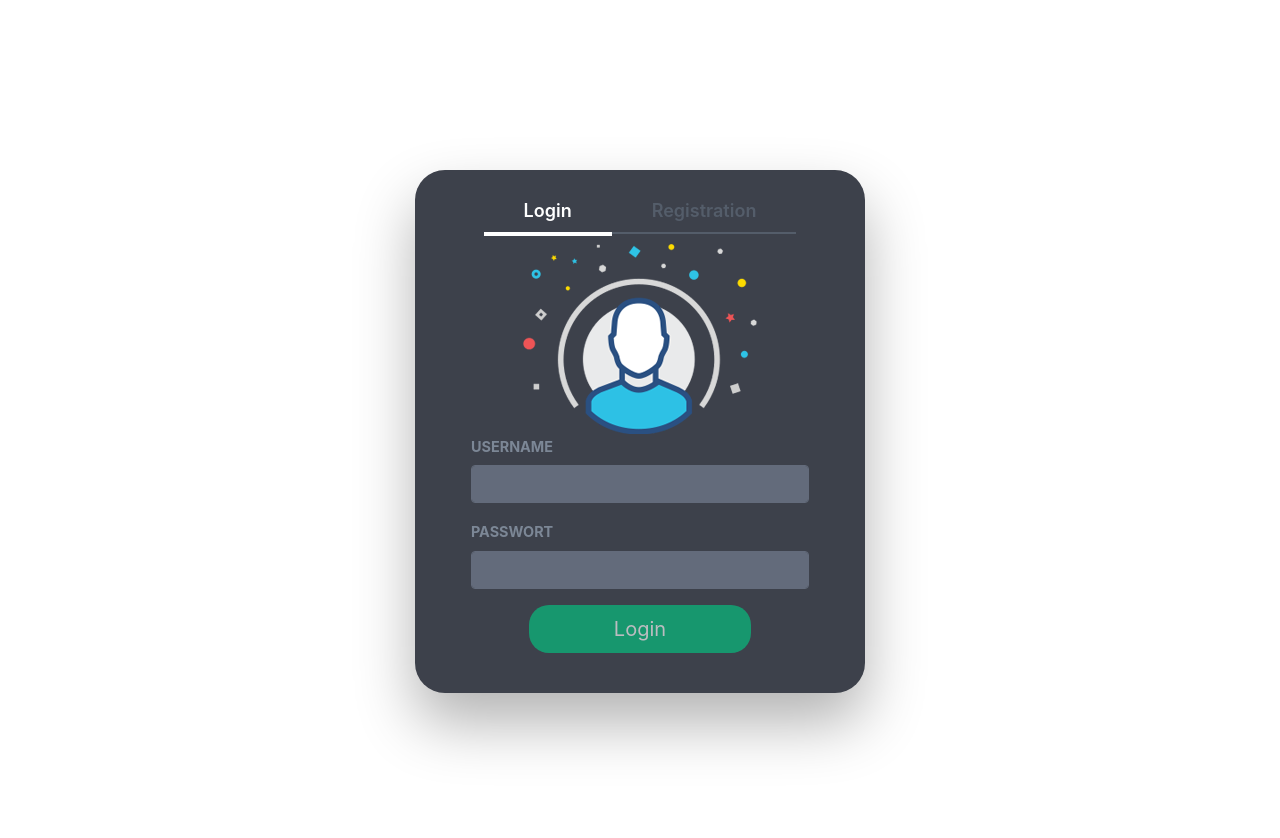
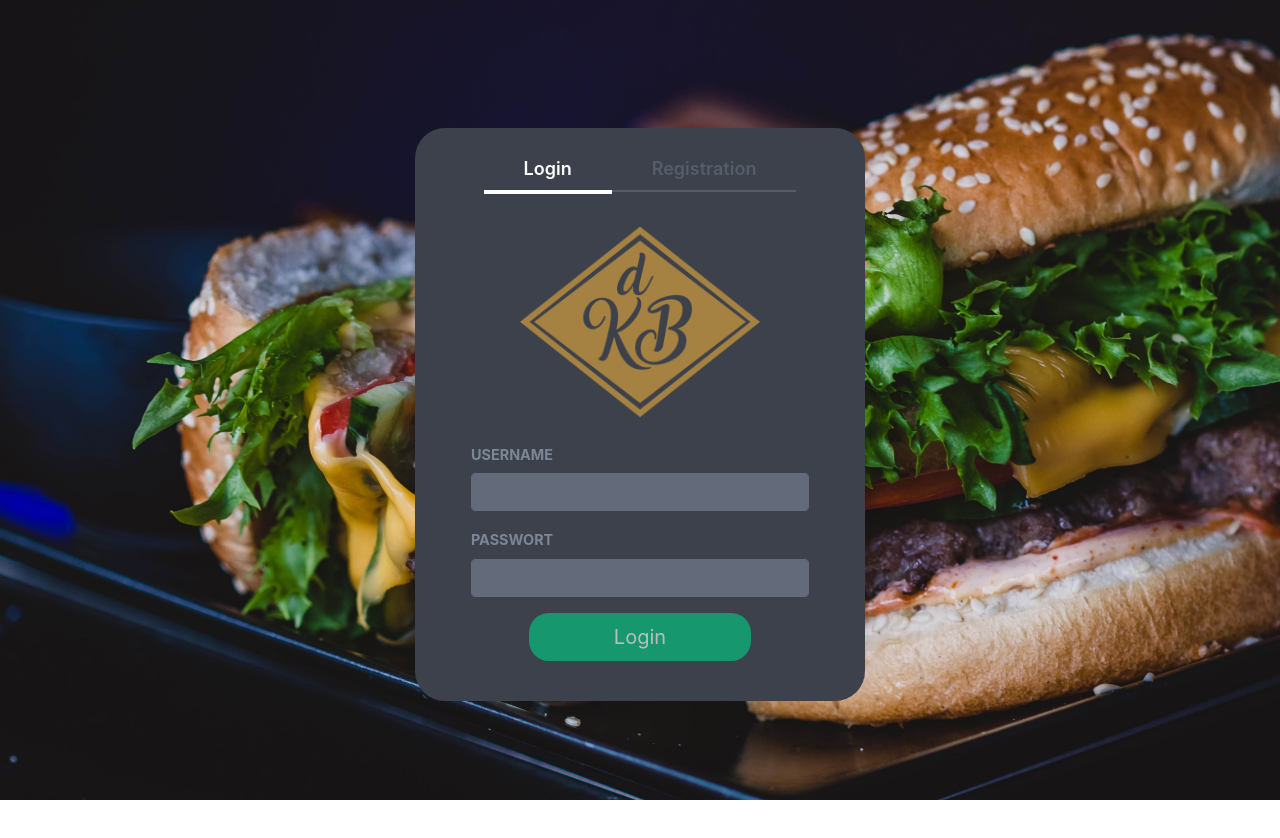
Before and after one commit to Pharic/das-kochbuch, an Angular app: page /user/login in a window 1280 px wide. Shown: the top 838 px of the page. After the commit the page ends 800 px from the top, so only its background shows below. Built offline with nearby package versions, Linux system fonts and the light colour scheme.

Commit message:
Login-Styling

```diff
--- a/src/app/app-routing.module.ts
+++ b/src/app/app-routing.module.ts
@@ -9,7 +9,7 @@ import { RezeptAnlegenComponent } from './pages/rezept-anlegen/rezept-anlegen.co
 import { RezeptDetailseiteComponent } from './pages/rezept-detailseite/rezept-detailseite.component';
 import { KategorieVerwaltenComponent } from './pages/kategorie-verwalten/kategorie-verwalten.component';
 
-// Das Routuing um die richtige Seite angeziegt zu bekommen
+// Das Routuing um die richtige Seite angezeigt zu bekommen
 const routes: Routes = [
   {path: '', redirectTo: '/user/login', pathMatch: 'full'},
   {
--- a/src/app/app.component.html
+++ b/src/app/app.component.html
@@ -1,2 +1 @@
-<!--The content below is only a placeholder and can be replaced.-->
 <router-outlet></router-outlet>
--- a/src/app/pages/kategorie-verwalten/kategorie-verwalten.component.html
+++ b/src/app/pages/kategorie-verwalten/kategorie-verwalten.component.html
@@ -1,3 +1,4 @@
+<app-header></app-header>
 <!--Das Hintergrundbild-->
 <img class= "img-padding" src="assets/img/Kürbis-schmal.png" style="width: 100%; padding-top: 70px;">
 
@@ -75,3 +76,5 @@
     </div>
   </div>
 </div>
+
+<app-footer></app-footer>
--- a/src/app/pages/rezept-anlegen/rezept-anlegen.component.html
+++ b/src/app/pages/rezept-anlegen/rezept-anlegen.component.html
@@ -1,8 +1,5 @@
-<<<<<<< HEAD
 <app-header></app-header>
-=======
 <!--Das Hintergrundbild-->
->>>>>>> origin/Cedric
 <img class= "img-padding" src="assets/img/Kürbis-schmal.png" style="width: 100%; padding-top: 70px;">
 
 <!--Eingabefled um den Namen des Rezeptes anzulegen-->
@@ -98,4 +95,5 @@
       </div>
   </div>
 </div>
+
 <app-footer></app-footer>
--- a/src/app/pages/rezept-detailseite/rezept-detailseite.component.html
+++ b/src/app/pages/rezept-detailseite/rezept-detailseite.component.html
@@ -1,8 +1,5 @@
-<<<<<<< HEAD
 <app-header></app-header>
-=======
 <!--Das Hintergrundbild-->
->>>>>>> origin/Cedric
 <img class= "img-padding" src="assets/img/Kürbis-schmal.png" style="width: 100%; padding-top: 70px;">
 
 <!--Icons zum bearbeiten, teilen und löschen eines Rezeptes-->
@@ -88,4 +85,5 @@
     <div class="col-md-1"></div>
   </div>
 </div>
+
 <app-footer></app-footer>
--- a/src/app/pages/user/login/login.component.html
+++ b/src/app/pages/user/login/login.component.html
@@ -1,6 +1,6 @@
-<img src="/assets/img/single_user.png" class="mx-auto d-block">
+<img src="/assets/img/Kurzform-Logo-gold-Raute.png" class="mx-auto d-block" style="width: 15rem">
 <form #form='ngForm' class="mb-4" autocomplete="off" (submit)="onSubmit(form)">
-  <div class="form-group">
+  <div class="form-group" style="width: 100% !important">
     <label>Username</label>
     <input class="form-control" #username="ngModel" name="username" [(ngModel)]="formModel.username" required>
   </div>
--- a/src/app/pages/user/user.component.html
+++ b/src/app/pages/user/user.component.html
@@ -1,4 +1,5 @@
-<div class="wrapper">
+<div style="height: 100%; width: 100%; position: absolute; background-image: url(assets/img/burger-login-gestreckt.jpg); background-size: auto 100%;">
+  <div class="wrapper" style="">
     <div class="wrapped-div">
       <div class="tab-header">
         <h2 routerLink='/user/login' routerLinkActive='active'>Login</h2>
@@ -11,3 +12,4 @@
       </div>
     </div>
   </div>
+</div>
--- a/src/app/shared/footer/footer.component.css
+++ b/src/app/shared/footer/footer.component.css
@@ -13,3 +13,7 @@
   -ms-flex-pack: justify;
   justify-content: space-between;
 }
+
+.bg-primary-gray {
+  background-color: #343a40;
+}
--- a/src/app/shared/footer/footer.component.html
+++ b/src/app/shared/footer/footer.component.html
@@ -1,5 +1,5 @@
 <!--Grauer Balken der als Footer dient-->
-<nav class="footerbar navbar-font-light bg-primary-gray mt-5">
+<nav class="footerbar bg-primary-gray mt-5">
   <div class="nat-height">
   </div>
 </nav>
--- a/src/styles.css
+++ b/src/styles.css
@@ -1,7 +1,6 @@
 /* You can add global styles to this file, and also import other style files */
 @import "~bootstrap/dist/css/bootstrap.css";
 @import "~font-awesome/css/font-awesome.css";
-
 
 input.form-control,input.form-control:focus{
   background-color: #636b7b;
@@ -41,7 +40,7 @@ div.form-group.required>label:first-child:after{
   flex-direction: column;
   justify-content: center;
   width: 100%;
-  padding: 170px;
+  padding-top: 10%;
 }
 
 .wrapped-div {
@@ -53,8 +52,6 @@ div.form-group.required>label:first-child:after{
   max-width: 450px;
   position: relative;
   padding: 0px;
-  -webkit-box-shadow: 0 30px 60px 0 rgba(0,0,0,0.3);
-  box-shadow: 0 30px 60px 0 rgba(0,0,0,0.3);
 }
 
 /* Tabs */
```
Also changed, not shown: src/app/pages/home/home.component.html (+0 -15 lines), src/assets/img/burger-login-gestreckt.jpg (added), src/assets/img/burger-login-smal.jpg (added). Lines whose indentation alone changed are shown as unchanged.
